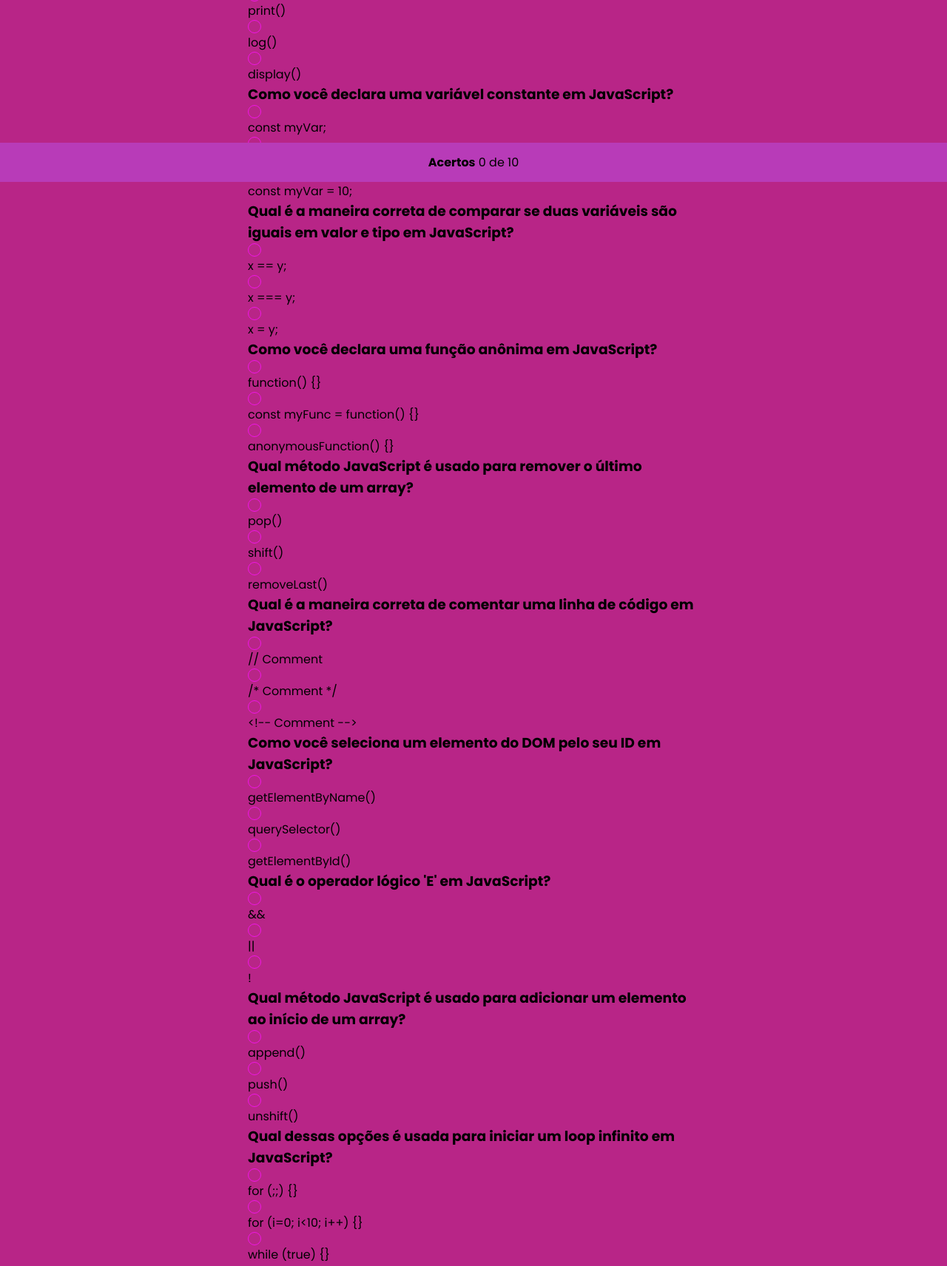
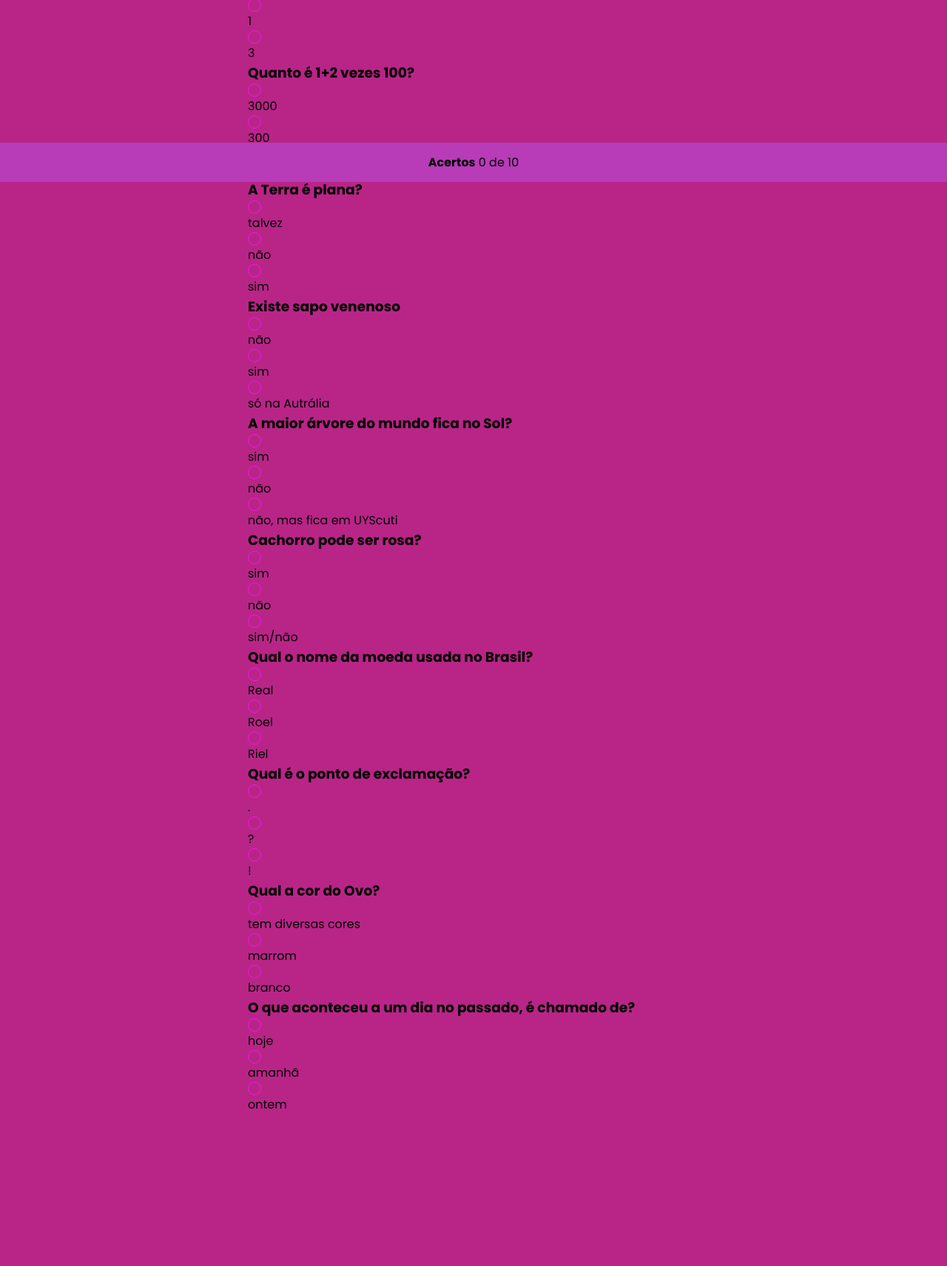
Before and after one commit to brezona/Quiz-NLW, a plain HTML site: page index.html in a window 1280 px wide. Shown: the part 554-2266 px from the top of the page at 74% size. After the commit the page ends 2139 px from the top, so only its background shows below. Drawn offline with Linux system fonts and the light colour scheme.

Commit message:
QuestõesGerais

```diff
--- a/index.html
+++ b/index.html
@@ -11,7 +11,7 @@
 
         <header>
           <img src="https://gist.githubusercontent.com/maykbrito/f47569e32fb2b21f2ecc9f4c035c141f/raw/a45997404564112d7596fbb1b9cad5de5521927e/logo.svg" alt="Logo do NlW">
-          <h1> Teste seus conhecimentos </h1>
+          <h1> Qustões para você responder </h1>
         </header>
 
         <div id="quiz"> </div>
--- a/index.js
+++ b/index.js
@@ -1,93 +1,93 @@
 const perguntas = [
     {
-      pergunta: "Qual é a função usada para imprimir algo no console em JavaScript?",
+      pergunta: "Coelho tem quantos olhos?",
       respostas: [
-        "print()",
-        "log()",
-        "display()",
+        "2",
+        "1",
+        "3",
+      ],
+      correta: 0
+    },
+    {
+      pergunta: "Quanto é 1+2 vezes 100?",
+      respostas: [
+        "3000",
+        "300",
+        "3100",
       ],
       correta: 1
     },
     {
-      pergunta: "Como você declara uma variável constante em JavaScript?",
+      pergunta: "A Terra é plana?",
       respostas: [
-        "const myVar;",
-        "let myVar;",
-        "const myVar = 10;",
+        "talvez",
+        "não",
+        "sim",
+      ],
+      correta: 1
+    },
+    {
+      pergunta: "Existe sapo venenoso",
+      respostas:[
+        "não",
+        "sim",
+        "só na Autrália",
+      ],
+      correta: 1
+    },
+    {
+      pergunta: "A maior árvore do mundo fica no Sol?",
+      respostas: [
+        "sim",
+        "não",
+        "não, mas fica em UYScuti",
+      ],
+      correta: 1
+    },
+    {
+      pergunta: "Cachorro pode ser rosa?",
+      respostas: [
+        "sim",
+        "não",
+        "sim/não",
+      ],
+      correta: 0
+    },
+    {
+      pergunta: "Qual o nome da moeda usada no Brasil?",
+      respostas: [
+        "Real",
+        "Roel",
+        "Riel",
+      ],
+      correta: 0
+    },
+    {
+      pergunta: "Qual é o ponto de exclamação?",
+      respostas: [
+        ".",
+        "?",
+        "!",
       ],
       correta: 2
     },
     {
-      pergunta: "Qual é a maneira correta de comparar se duas variáveis são iguais em valor e tipo em JavaScript?",
+      pergunta: "Qual a cor do Ovo?",
       respostas: [
-        "x == y;",
-        "x === y;",
-        "x = y;",
-      ],
-      correta: 1
-    },
-    {
-      pergunta: "Como você declara uma função anônima em JavaScript?",
-      respostas: [
-        "function() {}",
-        "const myFunc = function() {}",
-        "anonymousFunction() {}",
-      ],
-      correta: 1
-    },
-    {
-      pergunta: "Qual método JavaScript é usado para remover o último elemento de um array?",
-      respostas: [
-        "pop()",
-        "shift()",
-        "removeLast()",
+        "tem diversas cores",
+        "marrom",
+        "branco",
       ],
       correta: 0
     },
     {
-      pergunta: "Qual é a maneira correta de comentar uma linha de código em JavaScript?",
+      pergunta: "O que aconteceu a um dia no passado, é chamado de?",
       respostas: [
-        "// Comment",
-        "/* Comment */",
-        "<!-- Comment -->",
-      ],
-      correta: 0
-    },
-    {
-      pergunta: "Como você seleciona um elemento do DOM pelo seu ID em JavaScript?",
-      respostas: [
-        "getElementByName()",
-        "querySelector()",
-        "getElementById()",
+        "hoje",
+        "amanhã",
+        "ontem",
       ],
       correta: 2
-    },
-    {
-      pergunta: "Qual é o operador lógico 'E' em JavaScript?",
-      respostas: [
-        "&&",
-        "||",
-        "!",
-      ],
-      correta: 0
-    },
-    {
-      pergunta: "Qual método JavaScript é usado para adicionar um elemento ao início de um array?",
-      respostas: [
-        "append()",
-        "push()",
-        "unshift()",
-      ],
-      correta: 2
-    },
-    {
-      pergunta: "Qual dessas opções é usada para iniciar um loop infinito em JavaScript?",
-      respostas: [
-        "for (;;) {}",
-        "for (i=0; i<10; i++) {}",
-        "while (true) {}",
-      ],
-      correta: 0
     }
   ];
 
--- a/style.css
+++ b/style.css
@@ -1,3 +1,4 @@
+
 @import url('https://fonts.googleapis.com/css2?family=Poppins:wght@400;600;700&display=swap');
 
 /*asteristico é o seletor universal, e ele pega tudo dentro do root(elemento raiz); o HTML*/
```
